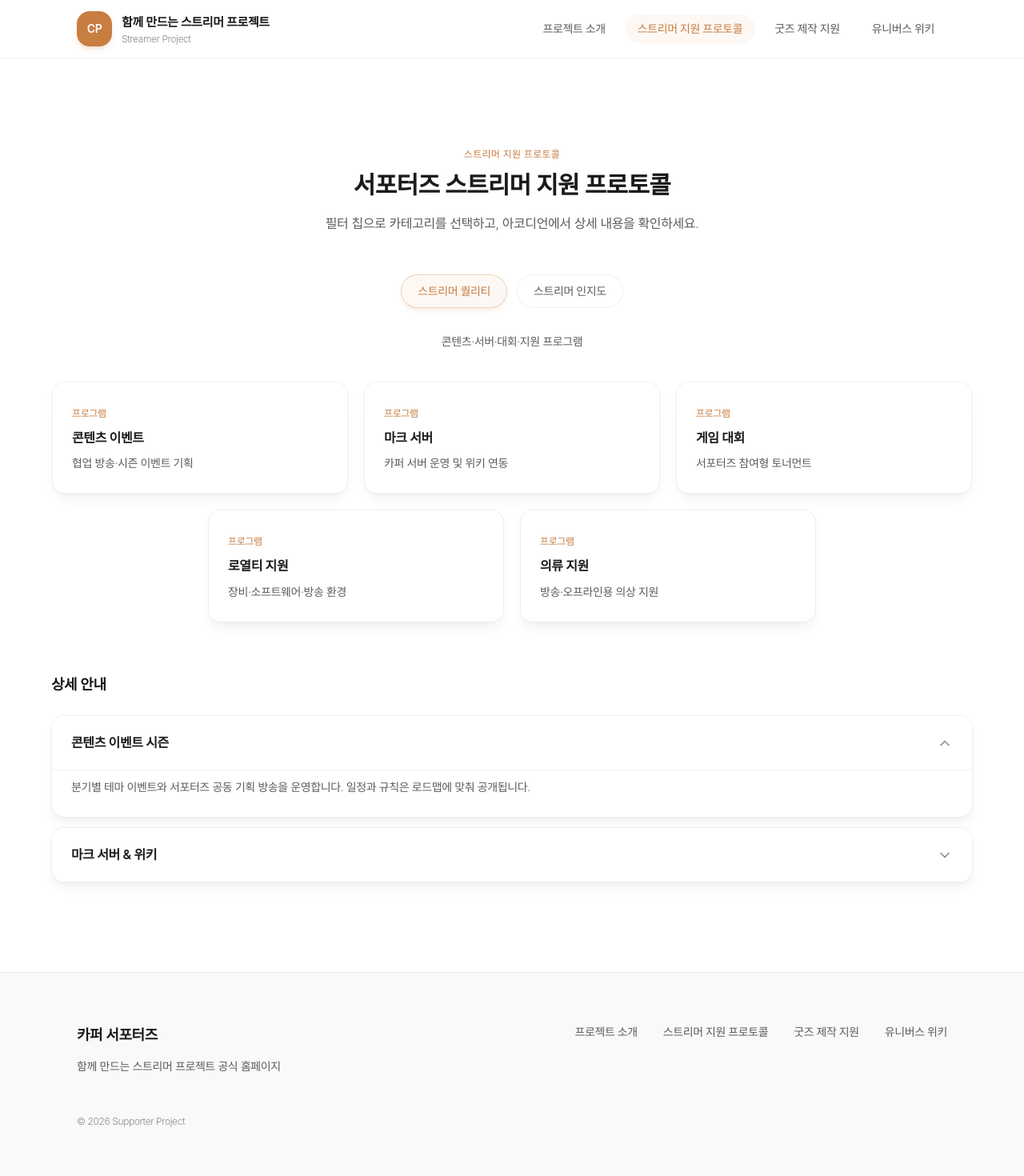
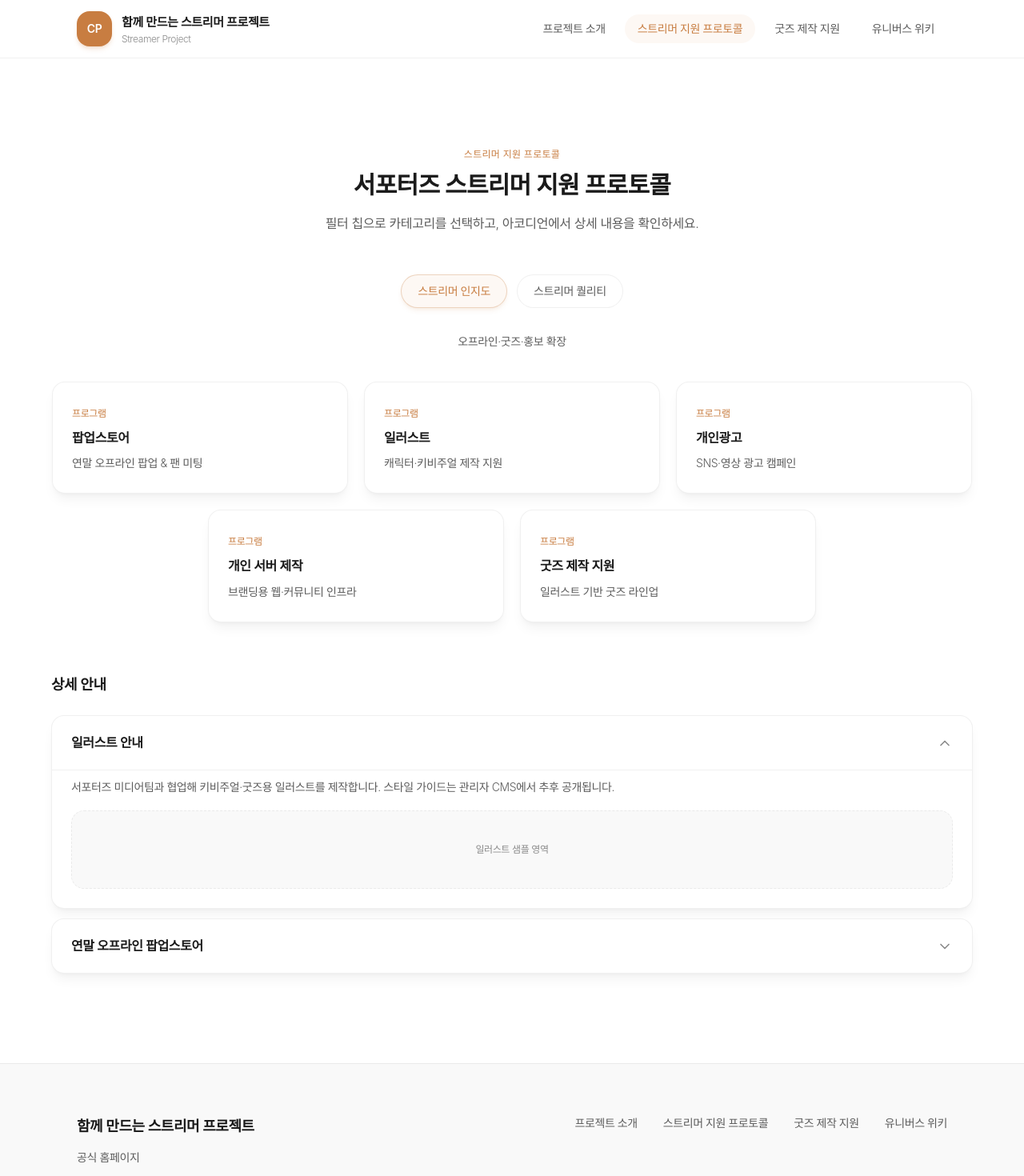
Before and after one commit to Loopa913/copper-supporter-web, a Next.js app: page /protocol in a window 1280 px wide. Shown: the top 1470 px of the page at 80% size. Built offline with nearby package versions, Linux system fonts and the light colour scheme; no server answers; the database is empty; a web font is replaced by a local one.

Commit message:
style: 푸터 및 메타데이터 텍스트 변경, 프로토콜 탭 기본 순서를 '스트리머 인지도' 우선으로 변경

```diff
--- a/app/layout.tsx
+++ b/app/layout.tsx
@@ -4,7 +4,7 @@ import { getGlobalConfig } from "@/lib/cms/global-config";
 import "./globals.css";
 
 export const metadata: Metadata = {
-  title: "카퍼 서포터즈 | 함께 만드는 스트리머 프로젝트",
+  title: "함께 만드는 스트리머 프로젝트 | Streamer Project",
   description:
     "함께 만드는 스트리머 프로젝트 공식 홈페이지. 일정, 스트리머 지원 프로토콜, 굿즈, 위키 안내.",
 };
--- a/components/admin/ProtocolCmsEditor.tsx
+++ b/components/admin/ProtocolCmsEditor.tsx
@@ -18,7 +18,7 @@ export function ProtocolCmsEditor({
   const [data, setData] = useState<ProtocolContent>(initialData);
   const [isSaving, setIsSaving] = useState(false);
   const [saved, setSaved] = useState(false);
-  const [expandedTab, setExpandedTab] = useState<string | null>("quality");
+  const [expandedTab, setExpandedTab] = useState<string | null>("awareness");
 
   async function handleSave() {
     setIsSaving(true);
--- a/components/admin/SupporterCmsEditor.tsx
+++ b/components/admin/SupporterCmsEditor.tsx
@@ -139,6 +139,13 @@ export function SupporterCmsEditor({ initialData, disabled = false }: SupporterC
                     rows={2}
                     className="w-full resize-none rounded-lg border border-border bg-surface-warm px-3 py-1.5 text-sm font-light text-text-secondary"
                   />
+                  <input
+                    type="text"
+                    value={member.studioLink || ""}
+                    onChange={(e) => handleChange(member.id, "studioLink", e.target.value)}
+                    placeholder="스튜디오 (이동할) 링크 URL (예: https://...)"
+                    className="w-full rounded-lg border border-border bg-surface-warm px-3 py-1.5 text-xs text-text-secondary"
+                  />
                 </div>
 
                 <button
--- a/components/home/SupporterCards.tsx
+++ b/components/home/SupporterCards.tsx
@@ -23,9 +23,9 @@ export function SupporterCards({ supporters }: SupporterCardsProps) {
       <div className="mt-14">
         <h3 className="mb-6 text-xl font-bold text-center text-text-primary">{title}</h3>
         <div className="grid grid-cols-1 gap-6 sm:grid-cols-2 lg:grid-cols-3">
-          {groupSupporters.map((member, index) => (
-            <FadeIn key={member.id} delay={delayOffset + index * 0.05}>
-              <SoftCard className="flex flex-col items-center p-8 text-center">
+          {groupSupporters.map((member, index) => {
+            const CardContent = (
+              <SoftCard className="flex flex-col items-center p-8 text-center h-full transition-colors hover:border-copper/30">
                 <h4 className="text-lg font-semibold tracking-tight text-text-primary">
                   {member.name}
                 </h4>
@@ -34,8 +34,22 @@ export function SupporterCards({ supporters }: SupporterCardsProps) {
                   {member.bio}
                 </p>
               </SoftCard>
-            </FadeIn>
-          ))}
+            );
+
+            return (
+              <FadeIn key={member.id} delay={delayOffset + index * 0.05} className="h-full">
+                {member.studioLink ? (
+                  <a href={member.studioLink} target="_blank" rel="noopener noreferrer" className="block h-full cursor-pointer">
+                    {CardContent}
+                  </a>
+                ) : (
+                  <div className="h-full">
+                    {CardContent}
+                  </div>
+                )}
+              </FadeIn>
+            );
+          })}
         </div>
       </div>
     );
--- a/components/layout/Footer.tsx
+++ b/components/layout/Footer.tsx
@@ -10,10 +10,10 @@ export function Footer() {
         <div className="flex flex-col gap-10 sm:flex-row sm:justify-between">
           <div>
             <p className="text-lg font-semibold tracking-tight text-text-primary">
-              카퍼 서포터즈
+              함께 만드는 스트리머 프로젝트
             </p>
             <p className="mt-3 max-w-md text-sm font-light leading-loose text-text-secondary">
-              함께 만드는 스트리머 프로젝트 공식 홈페이지
+              공식 홈페이지
             </p>
           </div>
           <nav className="flex flex-wrap gap-x-8 gap-y-3" aria-label="푸터 링크">
--- a/components/protocol/FilterChipTabs.tsx
+++ b/components/protocol/FilterChipTabs.tsx
@@ -4,7 +4,7 @@ import { cn } from "@/lib/utils/cn";
 import type { ProtocolTabKey } from "@/lib/data/protocol";
 import type { ProtocolContent } from "@/lib/cms/protocol-content";
 
-const TAB_KEYS: ProtocolTabKey[] = ["quality", "awareness"];
+const TAB_KEYS: ProtocolTabKey[] = ["awareness", "quality"];
 
 type FilterChipTabsProps = {
   active: ProtocolTabKey;
--- a/components/protocol/ProtocolTabs.tsx
+++ b/components/protocol/ProtocolTabs.tsx
@@ -10,7 +10,7 @@ import { SectionHeader } from "@/components/ui/SectionHeader";
 import type { ProtocolContent } from "@/lib/cms/protocol-content";
 
 export function ProtocolTabs({ content }: { content: ProtocolContent }) {
-  const [active, setActive] = useState<ProtocolTabKey>("quality");
+  const [active, setActive] = useState<ProtocolTabKey>("awareness");
   const tab = content.tabs[active];
 
   return (
--- a/lib/data/home.ts
+++ b/lib/data/home.ts
@@ -14,6 +14,7 @@ export type Supporter = {
   bio: string;
   group?: "서포터즈" | "시드 플레이어";
   avatarColor?: string;
+  studioLink?: string;
 };
 
 export const PROJECT_TAGLINE =
--- a/lib/data/protocol.ts
+++ b/lib/data/protocol.ts
@@ -12,29 +12,6 @@ export type ProtocolDetail = {
 };
 
 export const PROTOCOL_TABS = {
-  quality: {
-    label: "스트리머 퀄리티",
-    description: "콘텐츠·서버·대회·지원 프로그램",
-    items: [
-      { id: "q1", title: "콘텐츠 이벤트", summary: "협업 방송·시즌 이벤트 기획" },
-      { id: "q2", title: "마크 서버", summary: "카퍼 서버 운영 및 위키 연동" },
-      { id: "q3", title: "게임 대회", summary: "서포터즈 참여형 토너먼트" },
-      { id: "q4", title: "로열티 지원", summary: "장비·소프트웨어·방송 환경" },
-      { id: "q5", title: "의류 지원", summary: "방송·오프라인용 의상 지원" },
-    ] as ProtocolItem[],
-    details: [
-      {
-        id: "q-detail-1",
-        title: "콘텐츠 이벤트 시즌",
-        body: "분기별 테마 이벤트와 서포터즈 공동 기획 방송을 운영합니다. 일정과 규칙은 로드맵에 맞춰 공개됩니다.",
-      },
-      {
-        id: "q-detail-2",
-        title: "마크 서버 & 위키",
-        body: "커뮤니티 허브로 마크 서버와 카퍼 위키를 연동합니다. 가이드·규칙·맵 정보는 위키에서 관리됩니다.",
-      },
-    ] as ProtocolDetail[],
-  },
   awareness: {
     label: "스트리머 인지도",
     description: "오프라인·굿즈·홍보 확장",
@@ -60,6 +37,29 @@ export const PROTOCOL_TABS = {
       },
     ] as ProtocolDetail[],
   },
+  quality: {
+    label: "스트리머 퀄리티",
+    description: "콘텐츠·서버·대회·지원 프로그램",
+    items: [
+      { id: "q1", title: "콘텐츠 이벤트", summary: "협업 방송·시즌 이벤트 기획" },
+      { id: "q2", title: "마크 서버", summary: "카퍼 서버 운영 및 위키 연동" },
+      { id: "q3", title: "게임 대회", summary: "서포터즈 참여형 토너먼트" },
+      { id: "q4", title: "로열티 지원", summary: "장비·소프트웨어·방송 환경" },
+      { id: "q5", title: "의류 지원", summary: "방송·오프라인용 의상 지원" },
+    ] as ProtocolItem[],
+    details: [
+      {
+        id: "q-detail-1",
+        title: "콘텐츠 이벤트 시즌",
+        body: "분기별 테마 이벤트와 서포터즈 공동 기획 방송을 운영합니다. 일정과 규칙은 로드맵에 맞춰 공개됩니다.",
+      },
+      {
+        id: "q-detail-2",
+        title: "마크 서버 & 위키",
+        body: "커뮤니티 허브로 마크 서버와 카퍼 위키를 연동합니다. 가이드·규칙·맵 정보는 위키에서 관리됩니다.",
+      },
+    ] as ProtocolDetail[],
+  },
 } as const;
 
 export type ProtocolTabKey = keyof typeof PROTOCOL_TABS;
```
